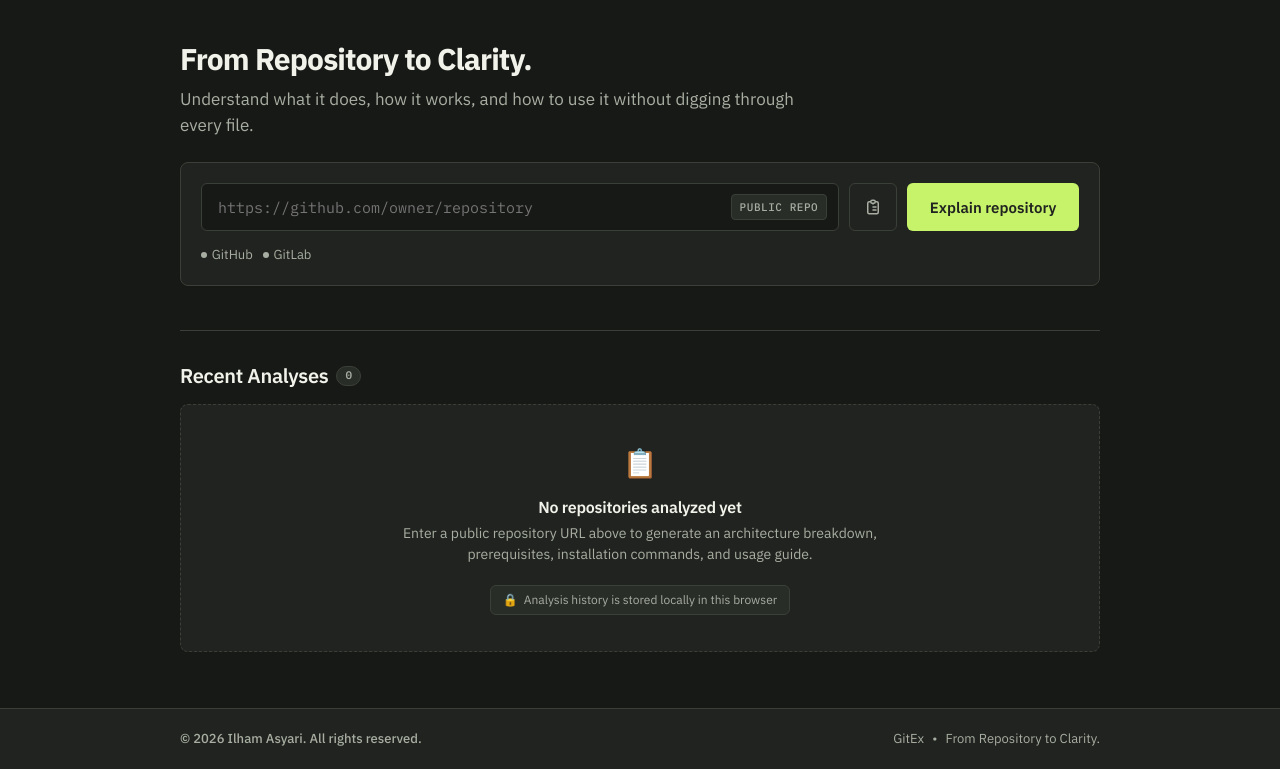
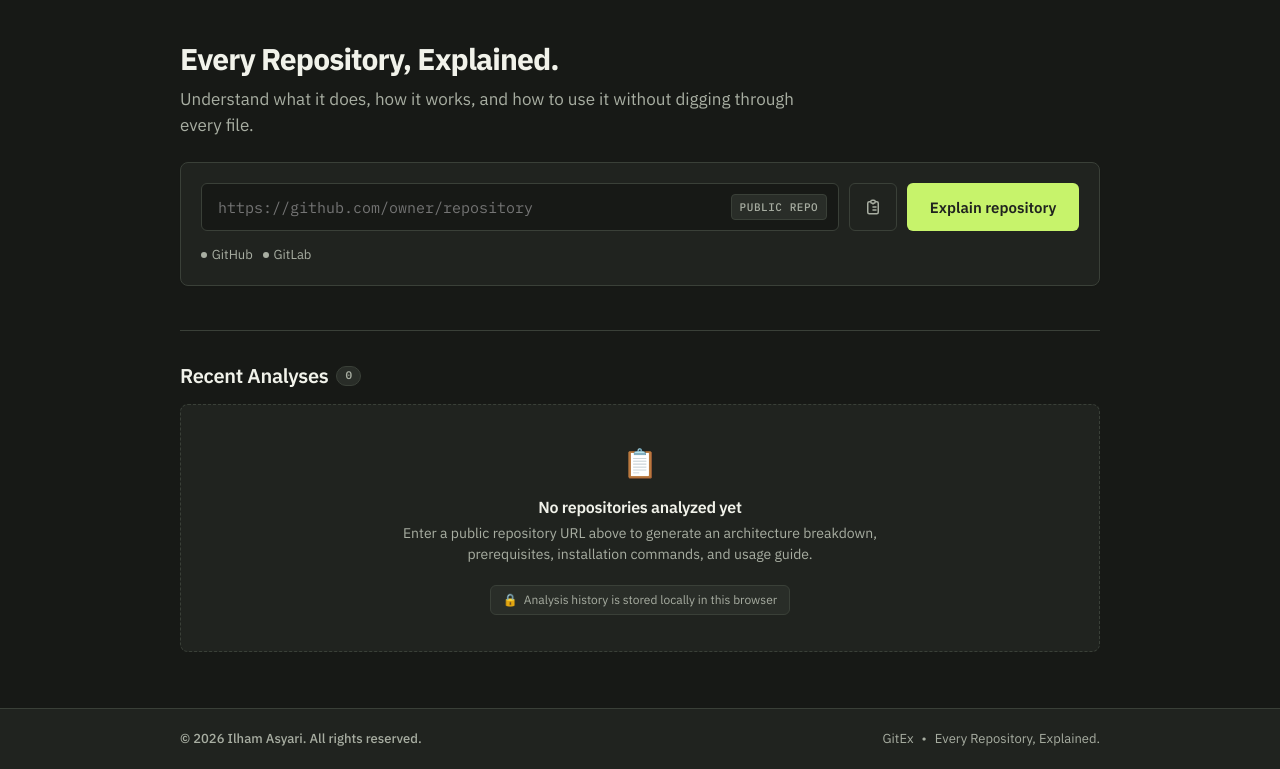
Before and after one commit to ilhamasy/gitex-web, a Node server app: page / in a window 1280 px wide. Shown: the part 57-826 px from the top of the page. Run offline with Node 20, Linux system fonts and the light colour scheme; some libraries are stand-ins or nearby versions.

Commit message:
chore(copy): update brand tagline to 'Every Repository, Explained.'

```diff
--- a/src/controllers/home.controller.js
+++ b/src/controllers/home.controller.js
@@ -3,7 +3,7 @@
  */
 export const getHome = (req, res) => {
   res.render('index', {
-    title: 'GitEx — From Repository to Clarity',
+    title: 'GitEx — Every Repository, Explained.',
   });
 };
 
--- a/src/views/index.ejs
+++ b/src/views/index.ejs
@@ -3,7 +3,7 @@
 <head>
   <meta charset="UTF-8">
   <meta name="viewport" content="width=device-width, initial-scale=1.0">
-  <meta name="description" content="GitEx — From Repository to Clarity. A developer research workbench.">
+  <meta name="description" content="GitEx — Every Repository, Explained. A developer research workbench.">
   <title><%= title %></title>
   <link rel="preconnect" href="https://fonts.googleapis.com">
   <link rel="preconnect" href="https://fonts.gstatic.com" crossorigin>
@@ -18,7 +18,7 @@
       <!-- Launcher Section -->
       <section class="launcher-section" aria-labelledby="launcher-heading">
         <div class="launcher-header">
-          <h1 id="launcher-heading" class="launcher-title">From Repository to Clarity.</h1>
+          <h1 id="launcher-heading" class="launcher-title">Every Repository, Explained.</h1>
           <p class="launcher-desc">
             Understand what it does, how it works, and how to use it without digging through every file.
           </p>
--- a/src/views/partials/footer.ejs
+++ b/src/views/partials/footer.ejs
@@ -6,7 +6,7 @@
     <div class="footer-credits">
       <span>GitEx</span>
       <span>•</span>
-      <span>From Repository to Clarity.</span>
+      <span>Every Repository, Explained.</span>
     </div>
   </div>
 </footer>
```
Also changed, not shown: tests/analysis.viewer.test.js (+1 -1 lines), tests/dashboard.test.js (+1 -1 lines), tests/mvp.validation.test.js (+1 -1 lines).
